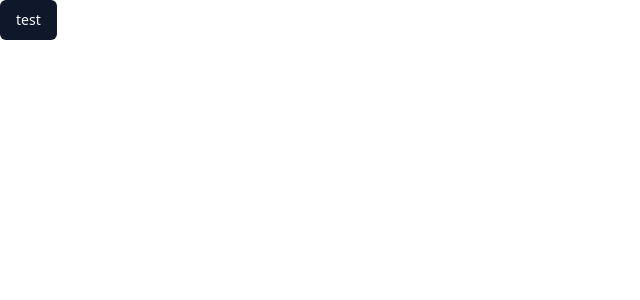
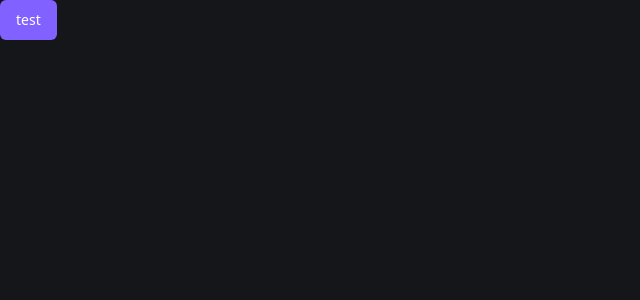
Before and after one commit to MatheusZamo/Fsw-barber, a Next.js app: page / in a window 1280 px wide. Shown: the top 300 px of the page, without its empty margins (0-640 px from the left). Built offline with nearby package versions, Linux system fonts and the light colour scheme.

Commit message:
chore: add shadcn theme

```diff
--- a/src/app/globals.css
+++ b/src/app/globals.css
@@ -2,77 +2,48 @@
 @tailwind components;
 @tailwind utilities;
 
-@layer utilities {
-  .text-balance {
-    text-wrap: balance;
+@layer base {
+  .dark {
+    --background: 225 9% 9%;
+    --foreground: 210 40% 98%;
+
+    --card: 228 9% 11%;
+    --card-foreground: 210 40% 98%;
+
+    --popover: 228 9% 11%;
+    --popover-foreground: 210 40% 98%;
+
+    --primary: 252 100% 69%;
+    --primary-foreground: 0 0% 100%;
+
+    --secondary: 228 6% 16%;
+    --secondary-foreground: 210 40% 98%;
+
+    --muted: 228 6% 16%;
+    --muted-foreground: 215 20.2% 65.1%;
+
+    --accent: 228 6% 16%;
+    --accent-foreground: 210 40% 98%;
+
+    --destructive: 0 84% 60%;
+    --destructive-foreground: 210 40% 98%;
+
+    --border: 228 6% 16%;
+    --input: 228 6% 16%;
+    --ring: 212.7 26.8% 83.9%;
+
+    --radius: 0.5rem;
   }
 }
 
-
-
 @layer base {
-  :root {
-    --background: 0 0% 100%;
-    --foreground: 222.2 84% 4.9%;
-    --card: 0 0% 100%;
-    --card-foreground: 222.2 84% 4.9%;
-    --popover: 0 0% 100%;
-    --popover-foreground: 222.2 84% 4.9%;
-    --primary: 222.2 47.4% 11.2%;
-    --primary-foreground: 210 40% 98%;
-    --secondary: 210 40% 96.1%;
-    --secondary-foreground: 222.2 47.4% 11.2%;
-    --muted: 210 40% 96.1%;
-    --muted-foreground: 215.4 16.3% 46.9%;
-    --accent: 210 40% 96.1%;
-    --accent-foreground: 222.2 47.4% 11.2%;
-    --destructive: 0 84.2% 60.2%;
-    --destructive-foreground: 210 40% 98%;
-    --border: 214.3 31.8% 91.4%;
-    --input: 214.3 31.8% 91.4%;
-    --ring: 222.2 84% 4.9%;
-    --chart-1: 12 76% 61%;
-    --chart-2: 173 58% 39%;
-    --chart-3: 197 37% 24%;
-    --chart-4: 43 74% 66%;
-    --chart-5: 27 87% 67%;
-    --radius: 0.5rem;
+  * {
+    @apply border-border antialiased;
   }
-  .dark {
-    --background: 222.2 84% 4.9%;
-    --foreground: 210 40% 98%;
-    --card: 222.2 84% 4.9%;
-    --card-foreground: 210 40% 98%;
-    --popover: 222.2 84% 4.9%;
-    --popover-foreground: 210 40% 98%;
-    --primary: 210 40% 98%;
-    --primary-foreground: 222.2 47.4% 11.2%;
-    --secondary: 217.2 32.6% 17.5%;
-    --secondary-foreground: 210 40% 98%;
-    --muted: 217.2 32.6% 17.5%;
-    --muted-foreground: 215 20.2% 65.1%;
-    --accent: 217.2 32.6% 17.5%;
-    --accent-foreground: 210 40% 98%;
-    --destructive: 0 62.8% 30.6%;
-    --destructive-foreground: 210 40% 98%;
-    --border: 217.2 32.6% 17.5%;
-    --input: 217.2 32.6% 17.5%;
-    --ring: 212.7 26.8% 83.9%;
-    --chart-1: 220 70% 50%;
-    --chart-2: 160 60% 45%;
-    --chart-3: 30 80% 55%;
-    --chart-4: 280 65% 60%;
-    --chart-5: 340 75% 55%;
+  html {
+    @apply h-full;
+  }
+  body {
+    @apply h-full bg-background text-foreground;
   }
 }
-
-
-
-@layer base {
-  * {
-    @apply border-border;
-  }
-  body {
-    @apply bg-background text-foreground;
-  }
-}
--- a/src/app/layout.tsx
+++ b/src/app/layout.tsx
@@ -1,35 +1,35 @@
-import type { Metadata } from "next";
-import localFont from "next/font/local";
-import "./globals.css";
+import type { Metadata } from "next"
+import localFont from "next/font/local"
+import "./globals.css"
 
 const geistSans = localFont({
   src: "./fonts/GeistVF.woff",
   variable: "--font-geist-sans",
   weight: "100 900",
-});
+})
 const geistMono = localFont({
   src: "./fonts/GeistMonoVF.woff",
   variable: "--font-geist-mono",
   weight: "100 900",
-});
+})
 
 export const metadata: Metadata = {
   title: "Create Next App",
   description: "Generated by create next app",
-};
+}
 
 export default function RootLayout({
   children,
 }: Readonly<{
-  children: React.ReactNode;
+  children: React.ReactNode
 }>) {
   return (
-    <html lang="en">
+    <html lang="en" className="dark">
       <body
         className={`${geistSans.variable} ${geistMono.variable} antialiased`}
       >
         {children}
       </body>
     </html>
-  );
+  )
 }
```
